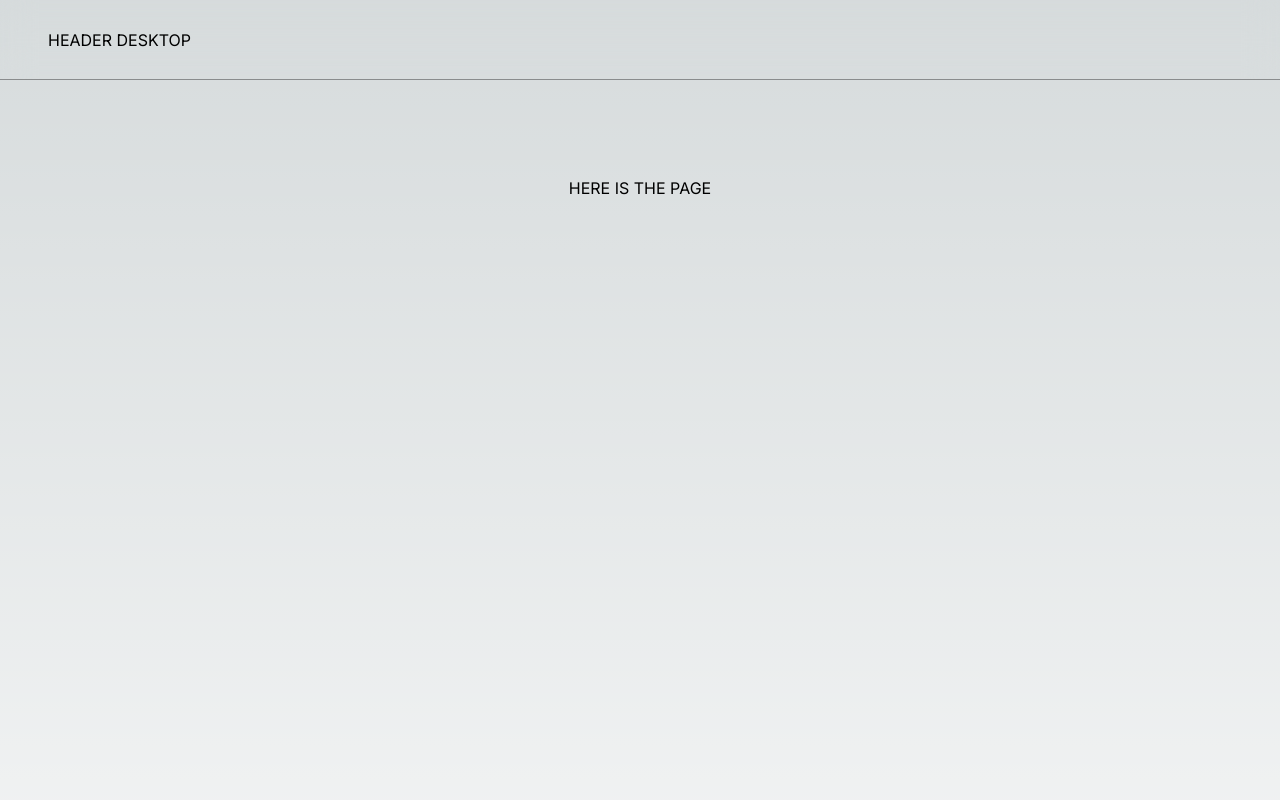
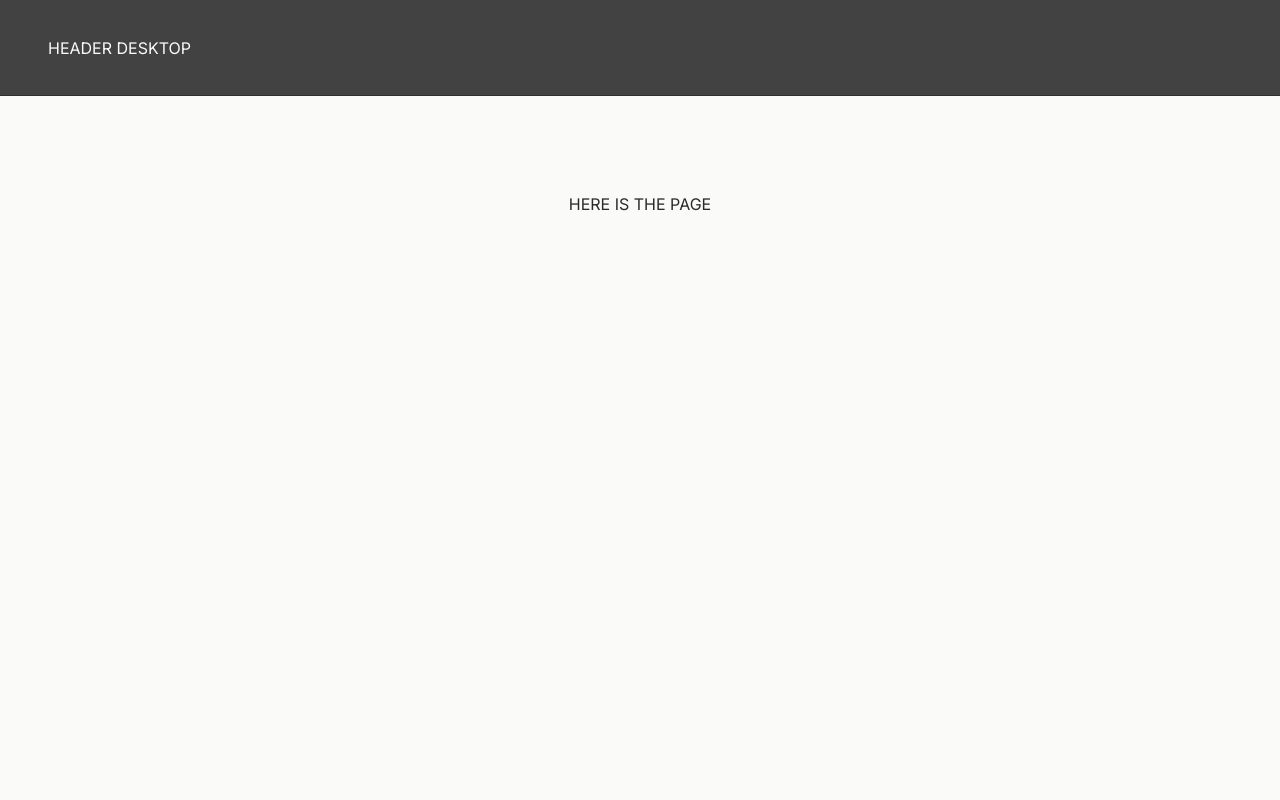
Before and after one commit to grasshousedev/Hydrogen-Next.js, a Next.js app: page / in a window 1280 px wide. Shown: the top 800 px of the page. Built offline with nearby package versions, Linux system fonts and the light colour scheme.

Commit message:
feat: Move Hydrogen Global CSS to the template (#55)

```diff
--- /dev/null
+++ b/app/custom-font.css
@@ -0,0 +1,13 @@
+@font-face {
+  font-family: "IBMPlexSerif";
+  font-display: swap;
+  font-weight: 400;
+  src: url("/fonts/IBMPlexSerif-Text.woff2") format("woff2");
+}
+@font-face {
+  font-family: "IBMPlexSerif";
+  font-display: swap;
+  font-weight: 400;
+  font-style: italic;
+  src: url("/fonts/IBMPlexSerif-TextItalic.woff2") format("woff2");
+}
--- a/app/globals.css
+++ b/app/globals.css
@@ -2,26 +2,181 @@
 @tailwind components;
 @tailwind utilities;
 
+/* Tokens */
 :root {
-  --foreground-rgb: 0, 0, 0;
-  --background-start-rgb: 214, 219, 220;
-  --background-end-rgb: 255, 255, 255;
+  --color-primary: 20 20 20; /* Text, buttons, etc. */
+  --color-contrast: 250 250 249; /* Backgrounds, borders, etc. */
+  --color-accent: 191 72 0; /* Labels like "On sale" */
+  --font-size-fine: 0.75rem; /* text-xs */
+  --font-size-copy: 1rem; /* text-base */
+  --font-size-lead: 1.125rem; /* text-lg */
+  --font-size-heading: 2rem; /* text-2xl */
+  --font-size-display: 3rem; /* text-4xl */
+  --color-shop-pay: #5a31f4;
+  --shop-pay-button--width: 100%; /* Sets the width for the shop-pay-button web component */
+  --height-nav: 3rem;
+  --screen-height: 100vh;
+  --screen-height-dynamic: 100vh;
+
+  @media (min-width: 32em) {
+    --height-nav: 4rem;
+  }
+  @media (min-width: 48em) {
+    --height-nav: 6rem;
+    --font-size-heading: 2.25rem; /* text-4xl */
+    --font-size-display: 3.75rem; /* text-6xl */
+  }
+  @supports (height: 100svh) {
+    --screen-height: 100svh;
+  }
+  @supports (height: 100dvh) {
+    --screen-height-dynamic: 100dvh;
+  }
 }
 
 @media (prefers-color-scheme: dark) {
   :root {
-    --foreground-rgb: 255, 255, 255;
-    --background-start-rgb: 0, 0, 0;
-    --background-end-rgb: 0, 0, 0;
+    --color-primary: 250 250 250;
+    --color-contrast: 32 33 36;
+    --color-accent: 235 86 40;
   }
 }
 
-body {
-  color: rgb(var(--foreground-rgb));
-  background: linear-gradient(
-      to bottom,
-      transparent,
-      rgb(var(--background-end-rgb))
-    )
-    rgb(var(--background-start-rgb));
+@keyframes fadeInAnimation {
+  0% {
+    opacity: 0;
+  }
+  100% {
+    opacity: 1;
+  }
 }
+
+shop-pay-button {
+  width: 100%;
+  height: 3rem;
+  display: table;
+}
+
+@layer base {
+  * {
+    font-variant-ligatures: none;
+  }
+
+  body {
+    @apply border-primary/10 bg-contrast text-primary/90 antialiased;
+  }
+
+  html {
+    scroll-padding-top: 10rem;
+  }
+
+  model-viewer::part(default-progress-mask) {
+    display: none;
+  }
+
+  model-viewer::part(default-progress-bar) {
+    display: none;
+  }
+
+  input[type="search"]::-webkit-search-decoration,
+  input[type="search"]::-webkit-search-cancel-button,
+  input[type="search"]::-webkit-search-results-button,
+  input[type="search"]::-webkit-search-results-decoration {
+    -webkit-appearance: none;
+  }
+
+  a.active {
+    @apply border-b;
+  }
+
+  .prose {
+    h1,
+    h2,
+    h3,
+    h4,
+    h5,
+    h6 {
+      &:first-child {
+        @apply mt-0;
+      }
+    }
+  }
+}
+
+@layer components {
+  .article {
+    h2,
+    h3,
+    h4,
+    h5,
+    h6 {
+      @apply font-sans text-primary;
+    }
+    @apply prose mx-auto mb-12 grid justify-center font-serif text-primary;
+    p,
+    ul,
+    li {
+      @apply mb-4 text-lg;
+    }
+    img {
+      @apply md:-mx-8 lg:-mx-16;
+
+      @media (min-width: 48em) {
+        width: calc(100% + 4rem);
+        max-width: 100vw;
+      }
+      @media (min-width: 64em) {
+        width: calc(100% + 8rem);
+      }
+    }
+  }
+
+  .swimlane {
+    @apply grid w-full snap-x snap-mandatory scroll-px-6 grid-flow-col justify-start gap-4 overflow-x-scroll px-6 pb-4;
+  }
+}
+
+@layer utilities {
+  .fadeIn {
+    opacity: 0;
+    animation: fadeInAnimation ease 500ms forwards;
+  }
+
+  .hiddenScroll {
+    scrollbar-width: none;
+    &::-webkit-scrollbar {
+      display: none;
+    }
+  }
+
+  .absolute-center {
+    @apply absolute top-1/2 left-1/2 -translate-x-1/2 -translate-y-1/2;
+  }
+
+  .strike {
+    position: relative;
+    &::before {
+      content: "";
+      display: block;
+      position: absolute;
+      width: 108%;
+      height: 1.5px;
+      left: -4%;
+      top: 50%;
+      transform: translateY(-50%);
+      background: rgb(var(--color-primary));
+      box-shadow: 0.5px 0.5px 0px 0.5px rgb(var(--color-contrast));
+    }
+  }
+
+  .card-image {
+    @apply relative flex items-center justify-center overflow-clip rounded;
+    &::before {
+      content: " ";
+      @apply absolute top-0 left-0 z-10 block h-full w-full rounded shadow-border;
+    }
+    img {
+      @apply aspect-[inherit] w-full object-cover;
+    }
+  }
+}
--- a/app/layout.tsx
+++ b/app/layout.tsx
@@ -1,5 +1,6 @@
 import { Layout } from '../components/Layout'
 import './globals.css'
+import './custom-font.css'
 import { Inter } from 'next/font/google'
 
 const inter = Inter({ subsets: ['latin'] })
--- a/components/Layout.tsx
+++ b/components/Layout.tsx
@@ -59,7 +59,7 @@ function Footer() {
       <div
         className={`self-end pt-8 opacity-50 md:col-span-2 lg:col-span-${itemsCount}`}
       >
-        &copy; {new Date().getFullYear()} / Shopify, Inc. Hydrogen is an MIT
+        {new Date().getFullYear()} / This Dot Labs, Inc. Hydrogen Next.js 13 Template is an MIT
         Licensed Open Source project.
       </div>
     </Section>
```
Also changed, not shown: public/fonts/IBMPlexSerif-Text.woff2 (added), public/fonts/IBMPlexSerif-TextItalic.woff2 (added).
